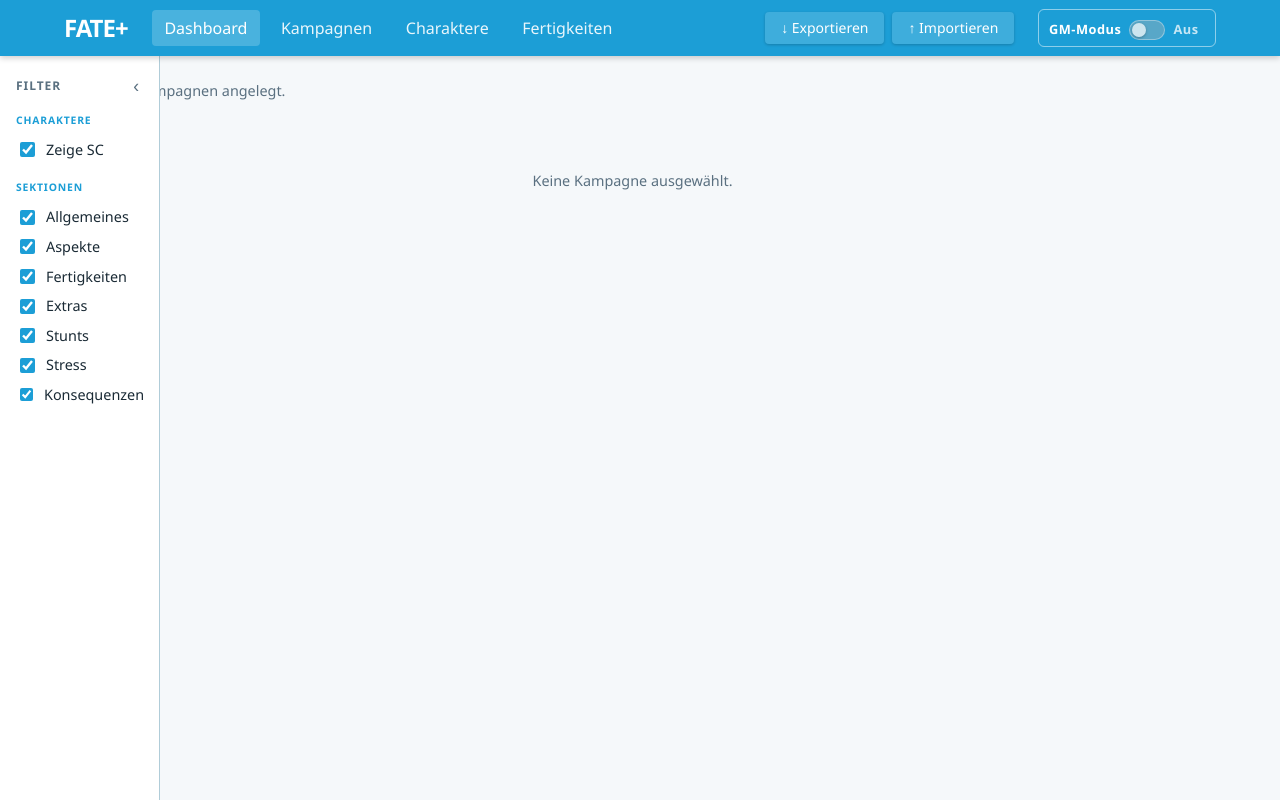
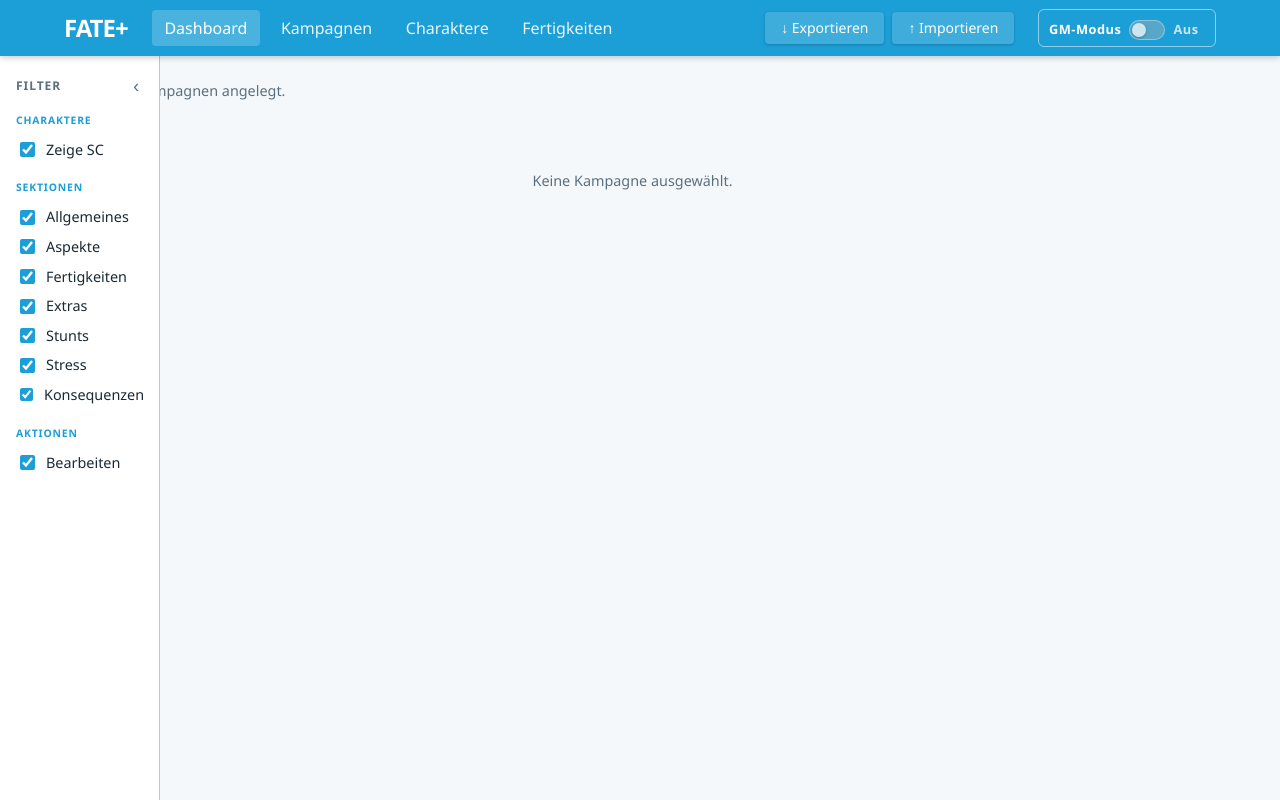
Before and after one commit to timengel/fate-copilot, a Vue app: page /dashboard in a window 1280 px wide. Built offline with nearby package versions, Linux system fonts and the light colour scheme.

Commit message:
feat: add edit action to filters

```diff
--- a/src/views/DashboardView.vue
+++ b/src/views/DashboardView.vue
@@ -19,6 +19,7 @@ const formRef = ref<InstanceType<typeof CharacterSheet>[]>([])
 const selectedCampaignId = ref<string | null>(null)
 const showSC = ref(true)
 const showNSC = ref(true)
+const showEditButton = ref(true)
 
 const visibleSections = reactive({
   allgemeines: true,
@@ -136,6 +137,14 @@ onUnmounted(() => {
             GM-Notizen
           </label>
         </div>
+
+        <div class="sidebar-group">
+          <div class="sidebar-group-label">Aktionen</div>
+          <label class="filter-label">
+            <input type="checkbox" v-model="showEditButton" />
+            Bearbeiten
+          </label>
+        </div>
       </div>
     </aside>
 
@@ -198,6 +207,10 @@ onUnmounted(() => {
           <input type="checkbox" v-model="visibleSections.gmNotes" />
           GM-Notizen
         </label>
+        <label class="filter-label">
+          <input type="checkbox" v-model="showEditButton" />
+          Bearbeiten
+        </label>
       </div>
     </div>
 
@@ -222,7 +235,7 @@ onUnmounted(() => {
           @cancel="editingId = null"
         />
         <CharacterSheet v-else :character="character" :sections="visibleSections" />
-        <div class="dashboard-entry-toolbar">
+        <div v-if="editingId === character.id || showEditButton" class="dashboard-entry-toolbar">
           <template v-if="editingId === character.id">
             <FateButton variant="secondary" size="S" @click="editingId = null">Abbrechen</FateButton>
             <FateButton variant="primary" size="S" @click="saveEditing">Speichern</FateButton>
```
